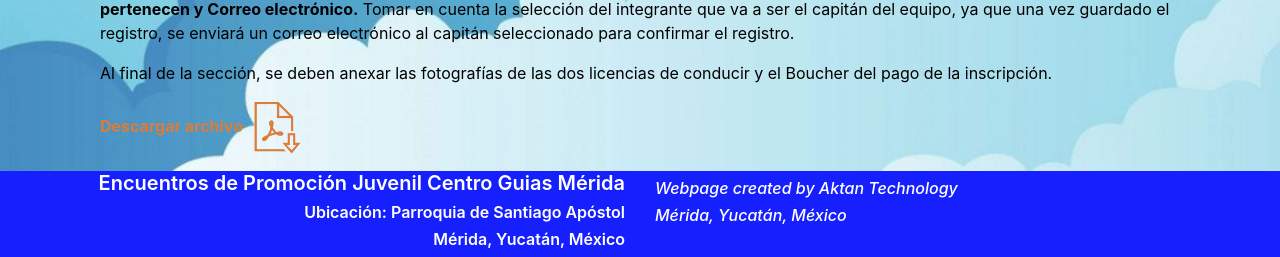
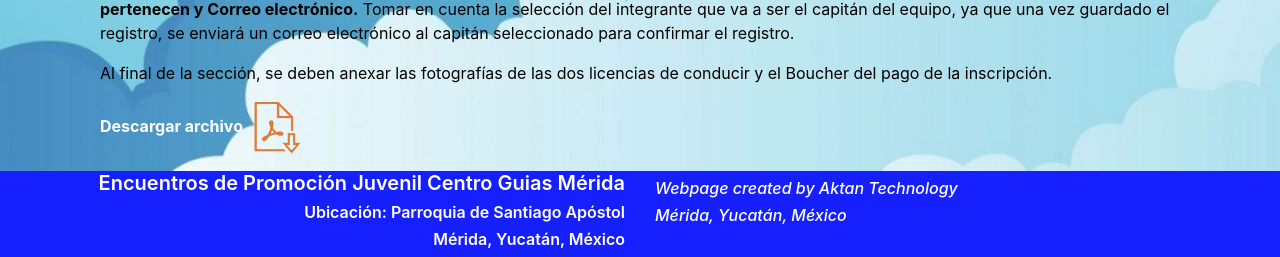
Before and after one commit to GunnerStraiker1/epjMerida, a PHP site: page /webNewDesign/Term_Cond.php in a window 1280 px wide. Shown: the part 875-1132 px from the top of the page. Run offline with PHP 8.4, Linux system fonts and the light colour scheme.

Commit message:
Download Color

```diff
--- a/webNewDesign/Term_Cond.php
+++ b/webNewDesign/Term_Cond.php
@@ -66,7 +66,7 @@
             </p>
             <p>
               <a href="../Términos y Condiciones.pdf" download="Término-Condiciones-EmproRally" style="color: #FBA05F;">
-                <span style="color: #DD7C38;"><strong>Descargar archivo</strong></span>
+                <span style="color: #ffffff; text-shadow: #000000"><strong>Descargar archivo</strong></span>
                 <img src="../img/dpdf.png" width="5%" height="auto" id="pdf"/>
               </a>
             </p>
```
